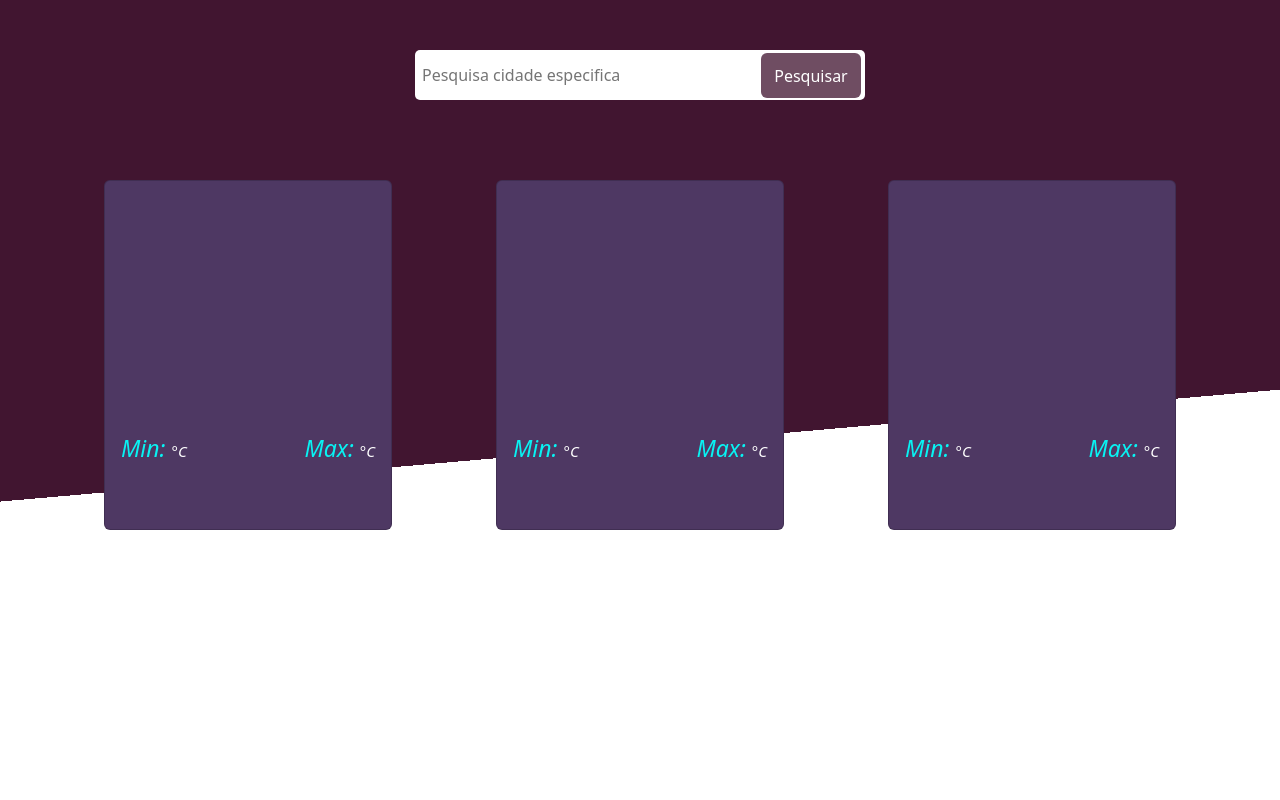
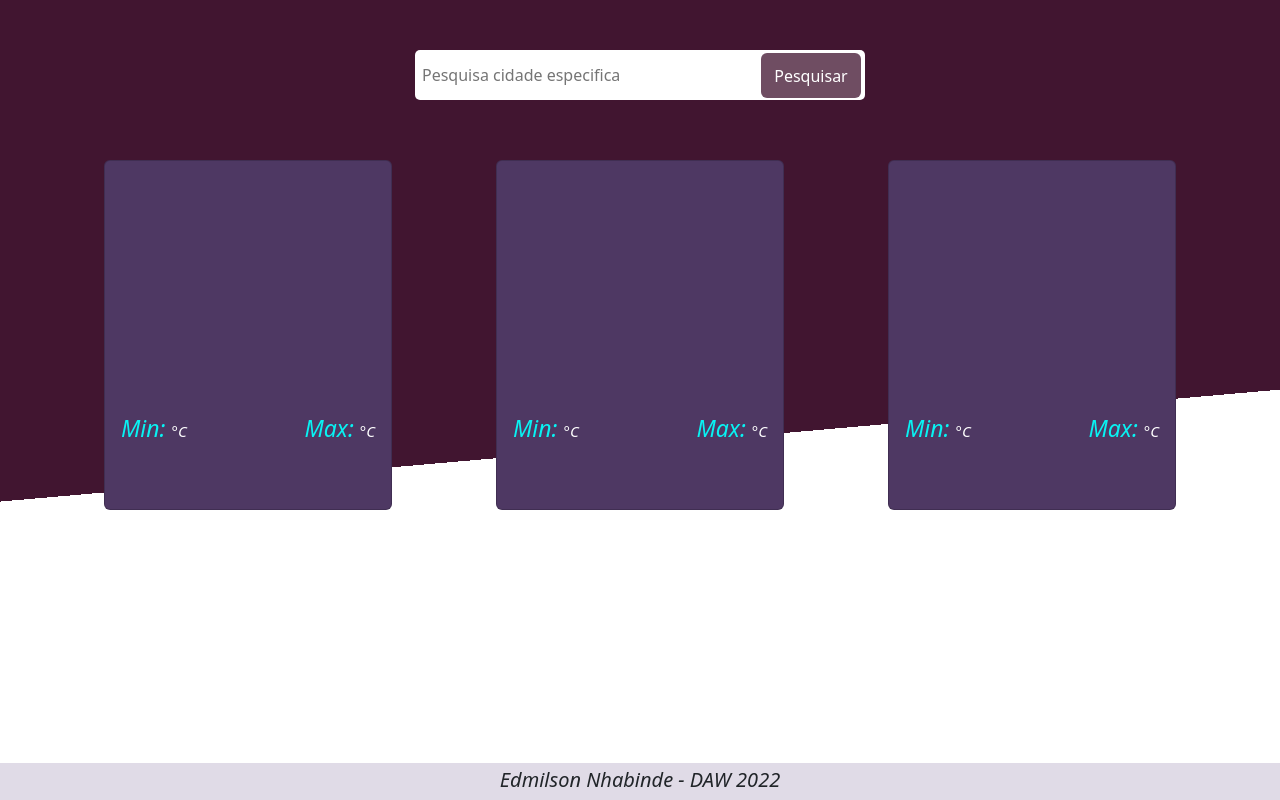
Before and after one commit to Eddy-Nhabinde/pwa-daw, a Vue app: page / in a window 1280 px wide. Built offline with nearby package versions, Linux system fonts and the light colour scheme; no server answers.

Commit message:
Adding a footer component

```diff
--- /dev/null
+++ b/src/components/Footer.vue
@@ -0,0 +1,27 @@
+<template>
+    <div>
+        <h1>Edmilson Nhabinde - DAW 2022</h1>
+    </div>
+</template>
+
+
+<script>
+    export default {
+        name:'Footer',
+    }
+</script>
+
+<style scoped>
+  div{
+    width: 100%;
+    position: fixed;
+    bottom: 0;
+    background-color: #3c1c6628;
+  }
+  h1{
+    font-style: oblique;
+    padding-top: 5px;
+    text-align: center;
+    font-size: 20px;
+  }
+</style>
--- a/src/components/MainPage.vue
+++ b/src/components/MainPage.vue
@@ -5,11 +5,13 @@
     <Card :dados="dados2" />
     <Card :dados="dados3" />
   </div>
+  <Foot />
 </template>
 
 <script>
 import SearchComponentVue from "./SearchComponent.vue";
 import Card from "./Card.vue";
+import Foot from "./Footer.vue";
 
 export default {
   name: "MainPage",
@@ -36,6 +38,7 @@ export default {
   components: {
     SearchComponentVue,
     Card,
+    Foot,
   },
 
   methods: {
@@ -102,7 +105,7 @@ export default {
 <style scoped>
 #div {
   width: 100%;
-  margin-top: 80px;
+  margin-top: 60px;
   display: flex;
   justify-content: space-evenly;
 }
```
